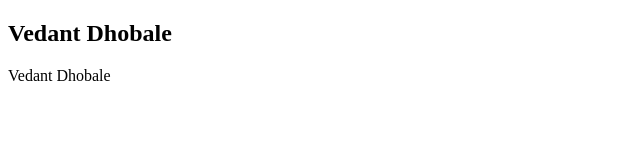
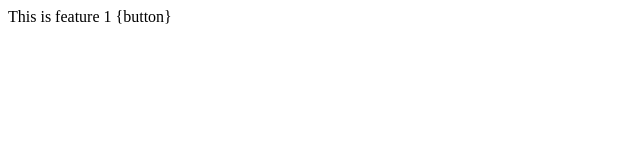
Before and after one commit to deva3430/vedant-demo-1, a plain HTML site: page index.html in a window 1280 px wide. Shown: the whole page, without its empty margins (0-640 px from the left). Drawn offline with Linux system fonts and the light colour scheme.

Commit message:
added fature 1

```diff
--- a/index.html
+++ b/index.html
@@ -7,8 +7,6 @@
 
 </head>
 <body>
-    <h2>Vedant Dhobale</h2>
-    <p>Vedant Dhobale</p>
-
+   This is feature 1 {button}
 </body>
 </html>
```
